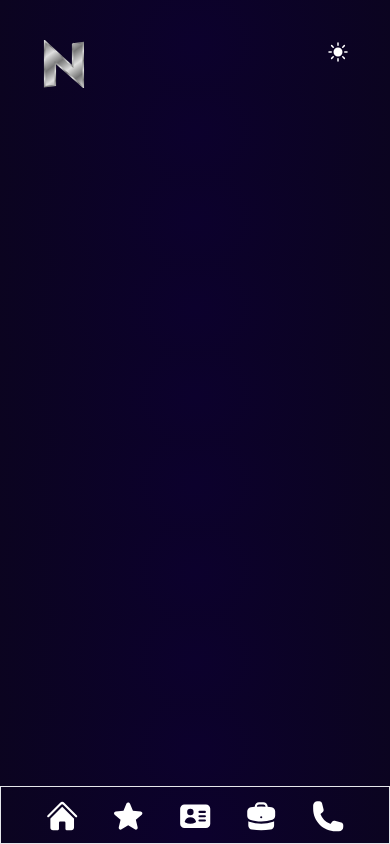
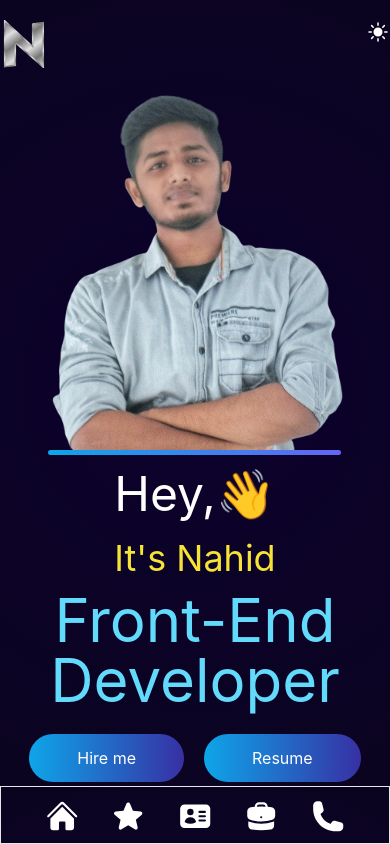
Before and after one commit to nurnahid1/dev-nahid, a React (Create React App) app: page / in a window 390 px wide. Built offline with nearby package versions, Linux system fonts and the light colour scheme.

Commit message:
banner complete

```diff
--- a/src/App.js
+++ b/src/App.js
@@ -1,17 +1,23 @@
 import { Route, Routes } from 'react-router-dom';
 import './App.css'
+import About from './Components/About/About';
+import Blog from './Components/Blog/Blog';
+import Contact from './Components/Contact/Contact';
 import Home from './Components/Home/Home';
+import Portfolio from './Components/Portfolio/Portfolio';
+import Skills from './Components/Skills/Skills';
 
 function App() {
   return (
-    <div >
+    <div className='scroll-smooth'>
 
       <Routes>
         <Route path='/' element={<Home></Home>}></Route>
-        <Route path='/' element={<Home></Home>}></Route>
-        <Route path='/' element={<Home></Home>}></Route>
-        <Route path='/' element={<Home></Home>}></Route>
-        <Route path='/' element={<Home></Home>}></Route>
+        <Route path='/about' element={<About></About>}></Route>
+        <Route path='/skill' element={<Skills></Skills>}></Route>
+        <Route path='/portfolio' element={<Portfolio></Portfolio>}></Route>
+        <Route path='/blog' element={<Blog></Blog>}></Route>
+        <Route path='/contact' element={<Contact></Contact>}></Route>
       </Routes>
 
     </div>
--- /dev/null
+++ b/src/Components/About/About.js
@@ -0,0 +1,13 @@
+import React from 'react';
+import Navber from '../Home/Navber/Navber';
+
+const About = () => {
+    return (
+        <div className='mr-20 ml-20'>
+            <Navber></Navber>
+            <h1 className='text-white'>about </h1>
+        </div>
+    );
+};
+
+export default About;
--- /dev/null
+++ b/src/Components/Blog/Blog.js
@@ -0,0 +1,13 @@
+import React from 'react';
+import Navber from '../Home/Navber/Navber';
+
+const Blog = () => {
+    return (
+        <div className='mr-20 ml-20'>
+            <Navber></Navber>
+            <h2 className='text-white'>blog</h2>
+        </div>
+    );
+};
+
+export default Blog;
--- /dev/null
+++ b/src/Components/Contact/Contact.js
@@ -0,0 +1,13 @@
+import React from 'react';
+import Navber from '../Home/Navber/Navber';
+
+const Contact = () => {
+    return (
+        <div className='mr-20 ml-20'>
+            <Navber></Navber>
+            <h2 className='text-white'>contact</h2>
+        </div>
+    );
+};
+
+export default Contact;
--- /dev/null
+++ b/src/Components/Home/Banner/Banner.js
@@ -0,0 +1,25 @@
+import React from 'react';
+import banner from '../../../Images/banner.png'
+
+const Banner = () => {
+    return (
+        <div className='lg:max-w-full md:flex justify-between items-center '>
+            <div className='mx-auto pl-3 mt-6 ml-5 '>
+                <img className='lg:max-w-lg   ' src={banner} alt="banner img" />
+                <div className='h-[5px] md:hidden mx-auto w-3/4 absolute left-12 rounded-full bg-gradient-to-r from-sky-500 to-indigo-500 shadow-2xl'></div>
+            </div>
+            <div className='pt-5'>
+                <h1 className='text-white text-5xl text-center '>Hey,👋</h1>
+                <h1 className='text-[#F5E435] text-4xl mt-5 text-center'>It's Nahid</h1>
+                <h2 className='text-[#61DAFB] text-6xl mt-3 text-center'>Front-End Developer</h2>
+
+                <div className='mt-6 text-center'>
+                    <button className=' px-12 py-3 text-white bg-gradient-to-r from-sky-500 to-indigo-800 rounded-full '>Hire me</button>
+                    <button className=' px-12 py-3  text-white bg-gradient-to-r from-sky-500 to-indigo-800 rounded-full ml-5'>Resume</button>
+                </div>
+            </div>
+        </div>
+    );
+};
+
+export default Banner;
--- a/src/Components/Home/Home.js
+++ b/src/Components/Home/Home.js
@@ -1,10 +1,12 @@
 import React from 'react';
+import Banner from './Banner/Banner';
 import Navber from './Navber/Navber';
 
 const Home = () => {
     return (
-        <div className='lg:mx-32 mx-10'>
+        <div className='md:mr-32 md:ml-32'>
             <Navber></Navber>
+            <Banner></Banner>
         </div>
     );
 };
--- a/src/Components/Home/Navber/Navber.js
+++ b/src/Components/Home/Navber/Navber.js
@@ -6,7 +6,7 @@ import logo from '../../../Images/logo.svg'
 const Navber = () => {
     return (
         <div>
-            <div className='flex justify-between mt-10'>
+            <div className='flex justify-between mt-5 md:mt-10'>
             <div>
                 {/* <h1 className='text-3xl  font-bold bg-slate-400 text-indigo-600'>N</h1> */}
                 <img className='w-12 h-12' src={logo} alt="" />
--- /dev/null
+++ b/src/Components/Portfolio/Portfolio.js
@@ -0,0 +1,13 @@
+import React from 'react';
+import Navber from '../Home/Navber/Navber';
+
+const Portfolio = () => {
+    return (
+        <div className='mr-20 ml-20'>
+            <Navber></Navber>
+            <h2 className='text-white'>portfolio</h2>
+        </div>
+    );
+};
+
+export default Portfolio;
--- /dev/null
+++ b/src/Components/Skills/Skills.js
@@ -0,0 +1,13 @@
+import React from 'react';
+import Navber from '../Home/Navber/Navber';
+
+const Skills = () => {
+    return (
+        <div className='mr-20 ml-20'>
+            <Navber></Navber>
+            <h2 className='text-white'>skills</h2>
+        </div>
+    );
+};
+
+export default Skills;
```
Also changed, not shown: src/Images/banner.png (added).
